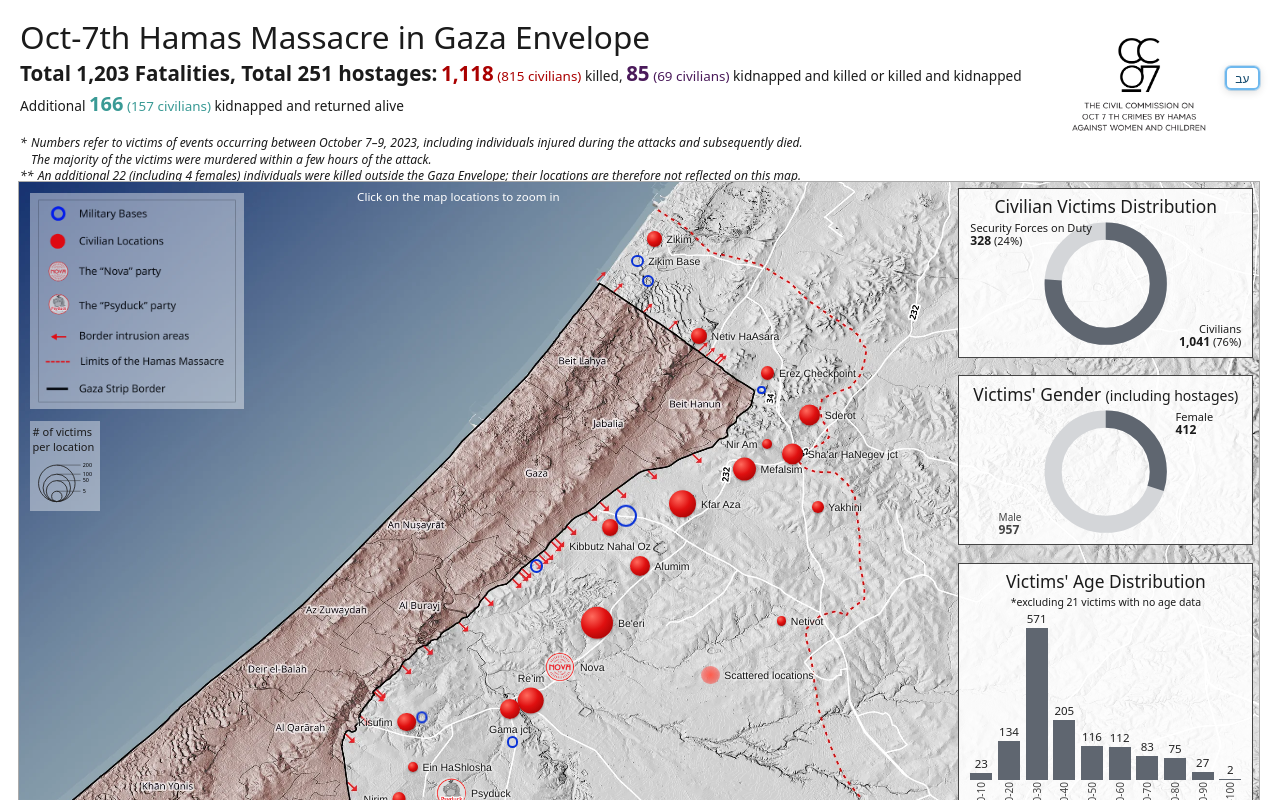
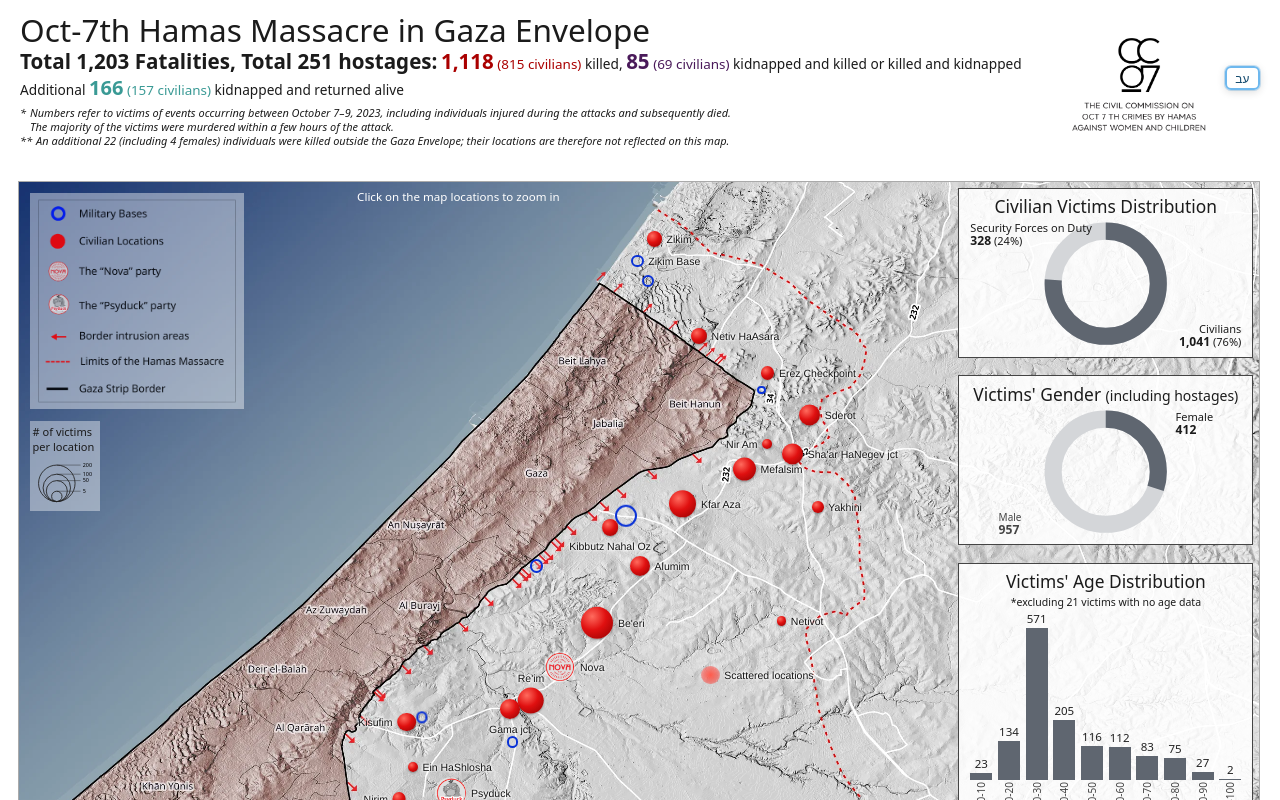
Before and after one commit to Smilganir/oct-7th-map, a React (Vite) app in the folder react-app/: page / in a window 1280 px wide. Shown: the top 800 px of the page. Built offline with nearby package versions, Linux system fonts and the light colour scheme.

Commit message:
mid3: desktop header fit

```diff
--- a/react-app/src/styles.css
+++ b/react-app/src/styles.css
@@ -2,13 +2,13 @@
 html,body{height:100%;background:#f0f0f0;font-family:'Noto Sans','Segoe UI',system-ui,sans-serif;color:#1b1b1b}
 .viewport{display:flex;justify-content:center;min-height:100%}
 .dash{position:relative;width:min(100vw,1400px);aspect-ratio:7/6;background:#fff;overflow:hidden;font-size:max(13px,calc(var(--u)*14*1.15))}
-.head{position:absolute;left:0;top:0;width:100%;height:16.5%;padding:calc(var(--u)*22) calc(var(--u)*22) 0}
+.head{position:absolute;left:0;top:0;width:100%;height:16.5%;padding:calc(var(--u)*14) calc(var(--u)*22) 0}
 .head h1{font-weight:400;font-size:max(22px,calc(var(--u)*30*1.15));line-height:1.1}
-.tot{font-weight:400;font-size:max(11.5px,calc(var(--u)*13*1.15));margin-top:calc(var(--u)*5)}.tot .lead{font-weight:700;font-size:max(15px,calc(var(--u)*19.6*1.15))}
+.tot{font-weight:400;font-size:max(11.5px,calc(var(--u)*13*1.15));margin-top:calc(var(--u)*2)}.tot .lead{font-weight:700;font-size:max(15px,calc(var(--u)*19.6*1.15))}
 .tot b{font-size:max(15px,calc(var(--u)*19.5*1.15));font-weight:700}.tot small,.add small{font-size:max(11.5px,calc(var(--u)*12.8*1.15));font-weight:400}
 .add{font-size:max(11.5px,calc(var(--u)*13*1.15));margin-top:calc(var(--u)*3)}.add b{font-size:max(15px,calc(var(--u)*19*1.15));font-weight:700}
 .c1{color:#a00}.c2{color:#4a1a5a}.c3{color:#3a9a95}
-.notes{margin-top:calc(var(--u)*14);padding-top:calc(var(--u)*6);border-top:1px solid #ddd;width:34%;font-size:max(10px,calc(var(--u)*11.5*1.15));line-height:1.35;white-space:nowrap;border:none}
+.notes{margin-top:calc(var(--u)*5);padding-top:0;border-top:1px solid #ddd;width:34%;font-size:max(10px,calc(var(--u)*11.5*1.15));line-height:1.35;white-space:nowrap;border:none}
 .logo{position:absolute;right:calc(var(--u)*22.4);top:calc(var(--u)*39);width:calc(var(--u)*149);height:auto}
 .mapzone{position:absolute;left:1.4%;top:16.5%;width:97%;height:82%;border:1px solid #aaa;background:#fff}
 .legend{position:absolute;left:2.33%;top:17.6%;width:16.7%;height:auto;opacity:.85;pointer-events:none}
@@ -212,3 +212,5 @@ html,body{height:100%;background:#f0f0f0;font-family:'Noto Sans','Segoe UI',syst
 
 .vc img,.vc .ph{box-shadow:2px 0 0 #fff}.he .vc img,.he .vc .ph{box-shadow:-2px 0 0 #fff}
 .foot a.byl{font-weight:inherit}
+.head{line-height:1.2}.tot,.add{line-height:1.25}
+.notes{font-size:max(10.5px,calc(var(--u)*12));line-height:1.3}.add{margin-top:calc(var(--u)*1)}
```
